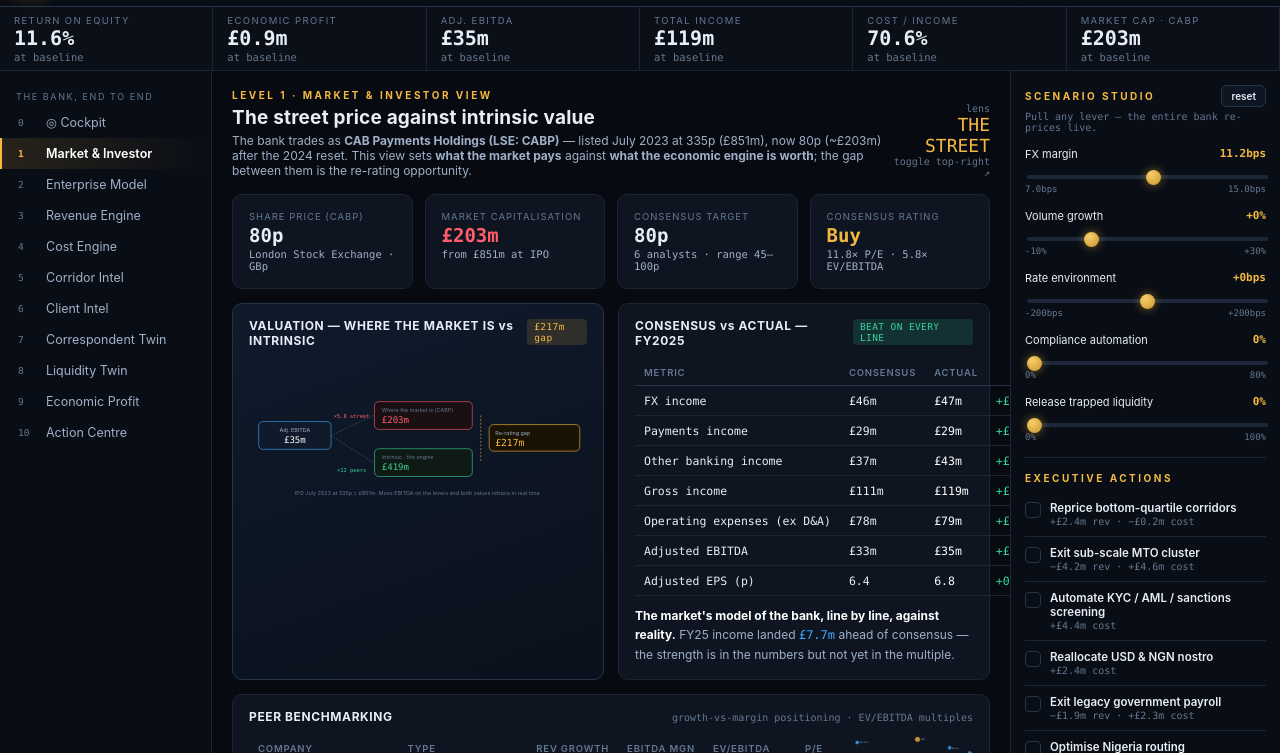
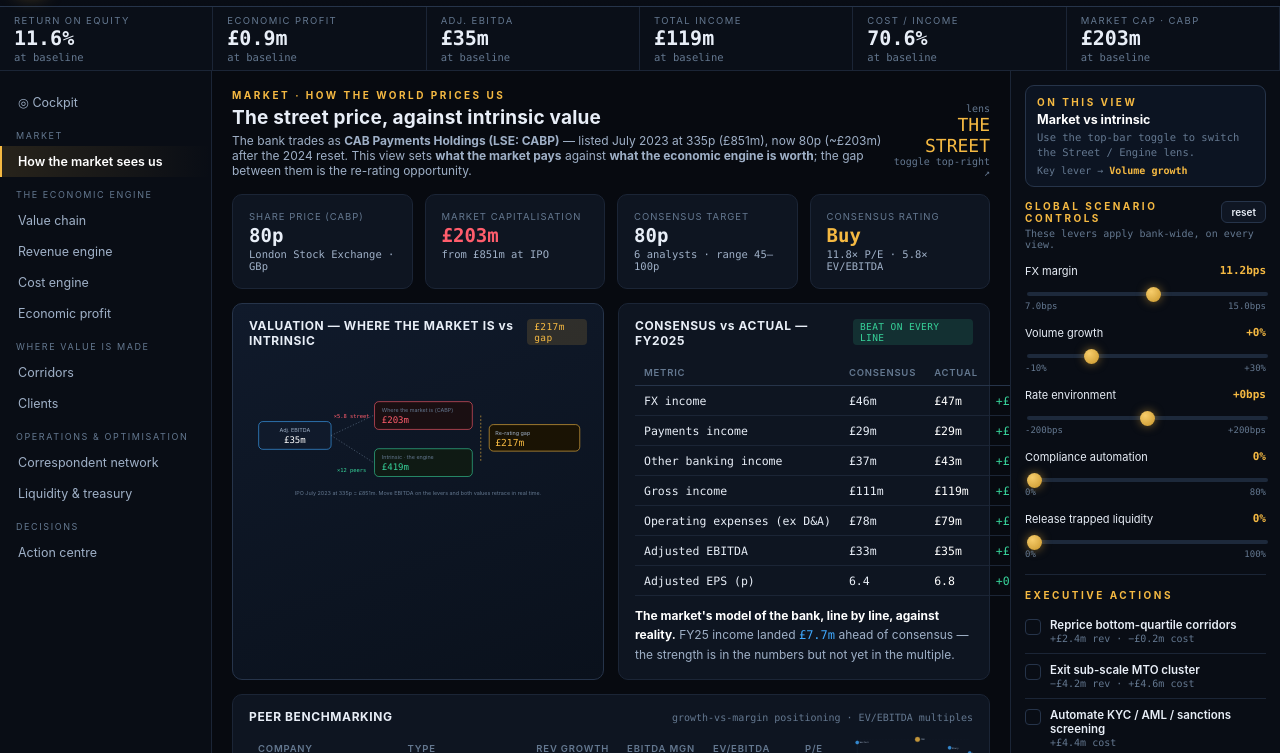
Before and after one commit to rainaajay/crown-agents-digital-twin, a plain HTML site: page index.html in a window 1280 px wide. Both pictures are taken after a click on the button "→ Reconcile with the market". Shown: the part 47-800 px from the top of the page. Drawn offline with Linux system fonts and the light colour scheme.

Commit message:
Restructure IA: grouped nav, contextual right rail, liquidity-as-revenue
- Group the 10 levels into 4 mental-model batches: economic engine
  (value chain/revenue/cost/economic profit), where value is made
  (corridors/clients), operations & optimisation (network/liquidity),
  plus overview/market/decisions
- Right rail now shows an 'On this view' context block per page; levers
  relabelled as global scenario controls
- Reframe Liquidity as both a cost (trapped) and a business (treasury &
  liquidity services to 30+ central banks = the net-interest line)
- Section-based view headers (drop gamey 'Level N')

Co-Authored-By: Claude Opus 4.8 (1M context) <noreply@anthropic.com>

```diff
--- a/index.html
+++ b/index.html
@@ -623,7 +623,7 @@ VIEWS.cockpit=function(m){
   ];
   return `
   <div class="viewhead">
-    <div><div class="kicker">Level 0 · The Cockpit</div>
+    <div><div class="kicker">Overview · The cockpit</div>
       <h2>The living economic map of the bank</h2>
       <p>Every arc is a payment corridor. <b style="color:#37d39a">Green creates economic profit</b>, <b style="color:#ff5d6c">red destroys it</b>. Width = flow, brightness = intensity. Push any lever on the right and the whole bank re-prices in real time.</p>
     </div>
@@ -720,8 +720,8 @@ VIEWS.market=function(m){
   const sc=(lab,val,sub,col)=>`<div class="stat" style="padding:2px 0"><div class="lab">${lab}</div><div class="num" style="font-size:19px;${col?'color:'+col:''}">${val}</div><div class="sub">${sub}</div></div>`;
   return `
   <div class="viewhead">
-    <div><div class="kicker">Level 1 · Market & Investor View</div>
-      <h2>The street price against intrinsic value</h2>
+    <div><div class="kicker">Market · How the world prices us</div>
+      <h2>The street price, against intrinsic value</h2>
       <p>The bank trades as <b>CAB Payments Holdings (LSE: CABP)</b> — listed July 2023 at 335p (£851m), now ${B.sharePence}p (~£${B.mktCap}m) after the 2024 reset. This view sets <b>what the market pays</b> against <b>what the economic engine is worth</b>; the gap between them is the re-rating opportunity.</p>
     </div>
     <div style="text-align:right"><div class="scenbadge">lens</div><div class="mono gold" style="font-size:18px">${valMode==='engine'?'THE ENGINE':'THE STREET'}</div><div class="scenbadge">toggle top-right ↗</div></div>
@@ -799,7 +799,7 @@ VIEWS.enterprise=function(m){
     ["Recipients","end beneficiaries",m.fx*0.5,"businesses, pensioners, aid recipients"]
   ];
   return `
-  <div class="viewhead"><div><div class="kicker">Level 2 · Enterprise Economic Model</div>
+  <div class="viewhead"><div><div class="kicker">The economic engine · Value chain</div>
     <h2>The bank as a value-creation system</h2>
     <p>Value is created at the top of the chain and consumed at every stage below. Each stage carries revenue, direct &amp; indirect cost, capital, liquidity and compliance effort — netting to economic profit.</p></div></div>
   <div class="card hero" style="margin-bottom:14px">
@@ -851,7 +851,7 @@ VIEWS.revenue=function(m){
     {label:"CAIM",value:m.im,type:"delta"},{label:"Total income",value:m.income,type:"end"}];
   const topCorr=[...m.corr].sort((a,b)=>b.rev-a.rev).slice(0,8);
   return `
-  <div class="viewhead"><div><div class="kicker">Level 3 · Revenue Engine</div>
+  <div class="viewhead"><div><div class="kicker">The economic engine · Revenue</div>
     <h2>How the bank makes money</h2>
     <p>FY25 total income <b>${F.m0(m.income)}</b>. FX is the engine room (${F.pct0(m.fx/m.income)} of revenue) — drag the FX-margin lever and watch the whole stack respond.</p></div>
     <div style="text-align:right"><div class="scenbadge">income / volume</div><div class="mono gold" style="font-size:20px">${(m.income/(BASE.fxVolBn*m.vf*1000)*10000).toFixed(1)}bps</div></div></div>
@@ -905,7 +905,7 @@ VIEWS.cost=function(m){
     {label:"Adjusting items",value:-m.adjusting,type:"delta"},{label:"Tax",value:-m.tax,type:"delta"},
     {label:"Net profit",value:m.netProfit,type:"end"}];
   return `
-  <div class="viewhead"><div><div class="kicker">Level 4 · Cost Engine</div>
+  <div class="viewhead"><div><div class="kicker">The economic engine · Cost</div>
     <h2>Where the money goes — and what's avoidable</h2>
     <p>Cash operating cost <b>${F.m0(cashOpex)}</b> on <b>${F.m0(m.income)}</b> income — a <b>${F.pct(m.cir)}</b> cost-income ratio, high for a scalable payments platform (specialist-peer average ~62%). <b style="color:#3fa9ff">Staff is the dominant line at ${F.m0(m.staff)}</b>; <b style="color:#ff5d6c">financial-crime compliance (${F.m(m.compliance)})</b> is the most attackable through automation.</p></div>
     <div style="text-align:right"><div class="scenbadge">cost / income</div><div class="mono" style="font-size:20px;color:${m.cir<0.66?'var(--pos)':'var(--gold)'}">${F.pct(m.cir)}</div></div></div>
@@ -949,7 +949,7 @@ VIEWS.corridor=function(m){
   const pos=m.corr.filter(c=>c.ep>=0).reduce((a,c)=>a+c.ep,0);
   const neg=m.corr.filter(c=>c.ep<0).reduce((a,c)=>a+c.ep,0);
   return `
-  <div class="viewhead"><div><div class="kicker">Level 5 · Corridor Intelligence</div>
+  <div class="viewhead"><div><div class="kicker">Where value is made · Corridors</div>
     <h2>Every payment lane, ranked by economic profit</h2>
     <p>${m.corr.length} live corridors. <b style="color:#37d39a">${F.m(pos)} created</b> by the top lanes; <b style="color:#ff5d6c">${F.m(neg)} destroyed</b> by the tail. Click any row to light it up on the map and reprice it.</p></div></div>
   <div class="grid2" style="margin-bottom:14px">
@@ -973,7 +973,7 @@ VIEWS.client=function(m){
       <td class="bar-cell" style="color:${epColor(c.ep)}"><span class="minibar" style="width:${mb}px;background:${epColor(c.ep)};margin-right:7px"></span>${F.signm(c.ep)}</td></tr>`;
   }).join("");
   return `
-  <div class="viewhead"><div><div class="kicker">Level 6 · Client Intelligence</div>
+  <div class="viewhead"><div><div class="kicker">Where value is made · Clients</div>
     <h2>Which relationships create economic profit</h2>
     <p>${m.clients.length} of 592 active relationships shown, clustered by segment and ranked by economic profit — exposing which to <b>grow, reprice or exit</b>.</p></div></div>
   <div class="grid2" style="margin-bottom:14px">
@@ -996,7 +996,7 @@ VIEWS.network=function(m){
     <td style="color:${c[4]>99?'var(--pos)':c[4]>97?'var(--warn)':'var(--neg)'}">${c[4]}%</td>
     <td>${c[5]}h</td><td style="color:${c[6]>1.5?'var(--neg)':'var(--ink2)'}">${c[6]}%</td></tr>`).join("");
   return `
-  <div class="viewhead"><div><div class="kicker">Level 7 · Correspondent Network Twin</div>
+  <div class="viewhead"><div><div class="kicker">Operations · Correspondent network</div>
     <h2>Trace any payment through the network</h2>
     <p>10 core correspondents settle CAB's ${F.bn(BASE.fxVolBn*m.vf)} of flow. Node colour = reliability, link width = volume. The weak links (Ecobank, GTBank, GHIPSS) are where failure rate and settlement time spike.</p></div></div>
   <div class="grid2" style="margin-bottom:14px">
@@ -1031,9 +1031,9 @@ VIEWS.liquidity=function(m){
   }).join("");
   const totBal=NOSTRO.reduce((a,n)=>a+n[1],0), totTrap=NOSTRO.reduce((a,n)=>a+n[2],0);
   return `
-  <div class="viewhead"><div><div class="kicker">Level 8 · Liquidity Twin</div>
-    <h2>Where the bank's money sleeps</h2>
-    <p>${F.m0(totBal)} across 12 nostro currencies, of which <b style="color:#ff5d6c">${F.m0(totTrap)} is trapped</b> (capital controls, settlement buffers, minimum balances). Redeploying it into earning assets lifts net interest income — pull the liquidity lever.</p></div>
+  <div class="viewhead"><div><div class="kicker">Operations · Liquidity &amp; treasury</div>
+    <h2>Liquidity as a cost — and a business</h2>
+    <p><b>${F.m0(totBal)}</b> across 12 nostro currencies, with two sides. Providing liquidity and treasury services to <b>30+ central banks</b> and financial institutions earns the <b>${F.m(BASE.nii)}</b> net-interest / banking line; meanwhile <b style="color:#ff5d6c">${F.m0(totTrap)} sits trapped</b> (capital controls, settlement buffers, minimum balances). Redeploying the trapped side into earning assets lifts income — pull the liquidity lever.</p></div>
     <div style="text-align:right"><div class="scenbadge">released this scenario</div><div class="mono pos" style="font-size:20px">${F.m0(released)}</div></div></div>
   <div class="grid2" style="margin-bottom:14px">
     <div class="card"><div class="ch"><h3>CURRENCY EXPOSURE MAP</h3></div>
@@ -1066,7 +1066,7 @@ VIEWS.ep=function(m){
   const byCcy={}; m.corr.forEach(o=>{byCcy[o.c[2]]=(byCcy[o.c[2]]||0)+o.ep;});
   const ccyArr=Object.entries(byCcy).sort((a,b)=>b[1]-a[1]);
   return `
-  <div class="viewhead"><div><div class="kicker">Level 9 · Economic Profit Engine</div>
+  <div class="viewhead"><div><div class="kicker">The economic engine · Economic profit</div>
     <h2>One formula, applied to everything</h2>
     <p class="mono" style="color:#f5b942">EP = Revenue − Correspondent − Liquidity − Compliance − Operations − Capital×CoE</p>
     <p>The same calculation runs on every transaction, then aggregates by client, corridor, currency, country and correspondent. Group economic profit this scenario: <b style="color:${epColor(m.ep)}">${F.signm(m.ep)}</b>.</p></div></div>
@@ -1092,7 +1092,7 @@ VIEWS.ep=function(m){
 VIEWS.action=function(m){
   const b=baseSnapshot();
   return `
-  <div class="viewhead"><div><div class="kicker">Level 10 · Executive Action Centre</div>
+  <div class="viewhead"><div><div class="kicker">Decisions · Action centre</div>
     <h2>Don't just see it — act on it</h2>
     <p>Each move is modelled end-to-end: revenue, cost, capital, then ROE and shareholder-value impact. Tick to apply; the whole twin re-prices so you can test the combination before you commit.</p></div>
     <div style="text-align:right"><div class="scenbadge">cumulative applied uplift</div><div class="mono" style="font-size:22px;color:${epColor(m.ep-b.ep)}">${F.signm(m.ep-b.ep)} EP</div><div class="scenbadge">ROE <b>${F.signbp((m.roe-b.roe)*10000)}</b> · value <b>${F.signm(m.val.base-b.val.base)}</b></div></div></div>
@@ -1142,17 +1142,37 @@ function actionTable(m,b,compact){
 }
 
 /* ============================================================ RIGHT RAIL (LEVERS + ACTIONS) ============================================================ */
+const RIGHTCTX={
+  cockpit:["The cockpit","The whole bank on one screen — pull a lever and every number re-prices.","FX margin"],
+  market:["Market vs intrinsic","Use the top-bar toggle to switch the Street / Engine lens.","Volume growth"],
+  enterprise:["Value chain","Where value is created and consumed, stage by stage.","Volume growth"],
+  revenue:["Revenue engine","FX is the biggest lever — try the FX margin.","FX margin"],
+  cost:["Cost engine","Compliance automation is the most attackable line.","Compliance automation"],
+  ep:["Economic profit","Group ROE against cost of equity, decomposed every way.","FX margin"],
+  corridor:["Corridors","Click a lane on the map to inspect and reprice it.","FX margin"],
+  client:["Clients","Exit or reprice the value-destroying tail.",""],
+  network:["Correspondent network","Reliability and cost of the settlement rails.",""],
+  liquidity:["Liquidity & treasury","Redeploy trapped balances into earning assets.","Release trapped liquidity"],
+  action:["Action centre","Tick a move — the whole bank re-prices.",""]
+};
 function renderRight(){
   const s=scenario;
+  const ctx=RIGHTCTX[activeView]||RIGHTCTX.cockpit;
   const lever=(id,label,unit,min,max,step,val,fmt)=>`
     <div class="lever"><div class="lh"><span>${label}</span><span class="lv" id="lv-${id}">${fmt(val)}</span></div>
     <input type="range" min="${min}" max="${max}" step="${step}" value="${val}" oninput="setLever('${id}',this.value)">
     <div class="lr"><span>${fmt(min)}</span><span>${fmt(max)}</span></div></div>`;
   document.getElementById("right").innerHTML=`
+    <div style="margin-bottom:13px;padding:10px 11px;background:#0c1422;border:1px solid var(--line2);border-radius:9px">
+      <div class="kicker" style="margin:0 0 4px">On this view</div>
+      <div style="font-size:12.5px;font-weight:700;color:#fff">${ctx[0]}</div>
+      <div class="flowtag" style="font-size:10.5px;margin-top:3px;line-height:1.4">${ctx[1]}</div>
+      ${ctx[2]?`<div class="flowtag" style="margin-top:6px">Key lever → <b class="gold">${ctx[2]}</b></div>`:''}
+    </div>
     <div style="display:flex;justify-content:space-between;align-items:center;margin-bottom:4px">
-      <div class="kicker" style="margin:0">Scenario Studio</div>
+      <div class="kicker" style="margin:0">Global scenario controls</div>
       <span class="btn sm" onclick="resetScenario()">reset</span></div>
-    <div class="flowtag" style="margin-bottom:14px">Pull any lever — the entire bank re-prices live.</div>
+    <div class="flowtag" style="margin-bottom:14px">These levers apply bank-wide, on every view.</div>
     ${lever('fxMarginBps','FX margin','bps',7,15,0.1,s.fxMarginBps,v=>(+v).toFixed(1)+'bps')}
     ${lever('volumeGrowthPct','Volume growth','%',-10,30,1,s.volumeGrowthPct,v=>(v>=0?'+':'')+v+'%')}
     ${lever('rateShiftBps','Rate environment','bps',-200,200,10,s.rateShiftBps,v=>(v>=0?'+':'')+v+'bps')}
@@ -1169,23 +1189,19 @@ function renderRight(){
 }
 
 /* ============================================================ NAV ============================================================ */
-const NAV=[
-  ["cockpit","0","◎ Cockpit"],
-  ["market","1","Market & Investor"],
-  ["enterprise","2","Enterprise Model"],
-  ["revenue","3","Revenue Engine"],
-  ["cost","4","Cost Engine"],
-  ["corridor","5","Corridor Intel"],
-  ["client","6","Client Intel"],
-  ["network","7","Correspondent Twin"],
-  ["liquidity","8","Liquidity Twin"],
-  ["ep","9","Economic Profit"],
-  ["action","10","Action Centre"]
+const NAVGROUPS=[
+  {sec:"", items:[["cockpit","◎ Cockpit"]]},
+  {sec:"Market", items:[["market","How the market sees us"]]},
+  {sec:"The economic engine", items:[["enterprise","Value chain"],["revenue","Revenue engine"],["cost","Cost engine"],["ep","Economic profit"]]},
+  {sec:"Where value is made", items:[["corridor","Corridors"],["client","Clients"]]},
+  {sec:"Operations & optimisation", items:[["network","Correspondent network"],["liquidity","Liquidity & treasury"]]},
+  {sec:"Decisions", items:[["action","Action centre"]]}
 ];
 function renderNav(){
-  document.getElementById("nav").innerHTML=
-    `<div class="navsec">The Bank, End to End</div>`+
-    NAV.map(n=>`<div class="navitem ${activeView===n[0]?'on':''}" onclick="setView('${n[0]}')"><span class="lv">${n[1]}</span><span>${n[2]}</span></div>`).join("");
+  document.getElementById("nav").innerHTML = NAVGROUPS.map(g=>
+    (g.sec?`<div class="navsec">${g.sec}</div>`:`<div style="height:8px"></div>`)+
+    g.items.map(it=>`<div class="navitem ${activeView===it[0]?'on':''}" onclick="setView('${it[0]}')"><span>${it[1]}</span></div>`).join("")
+  ).join("");
 }
 
 /* ============================================================ ASK THE TWIN ============================================================ */
@@ -1300,7 +1316,7 @@ function updateLeverLabel(id){ const el=document.getElementById('lv-'+id); if(!e
 function resetScenario(){ scenario={fxMarginBps:11.2,volumeGrowthPct:0,rateShiftBps:0,complianceAutomationPct:0,liquidityReleasePct:0}; applied={}; selectedCorridor=null; refresh(); renderRight(); }
 function toggleAction(id){ applied[id]=!applied[id]; if(!applied[id]) delete applied[id]; refresh(); renderRight(); }
 function selectCorridor(i){ selectedCorridor=i; refresh(); }
-function setView(v){ activeView=v; selectedCorridor= v==='cockpit'?selectedCorridor:selectedCorridor; renderNav(); refresh(); document.getElementById('main').scrollTop=0; }
+function setView(v){ activeView=v; renderNav(); renderRight(); refresh(); document.getElementById('main').scrollTop=0; }
 function goAction(){ setView('action'); }
 function genNoteWrap(){}
 function refresh(){
```
